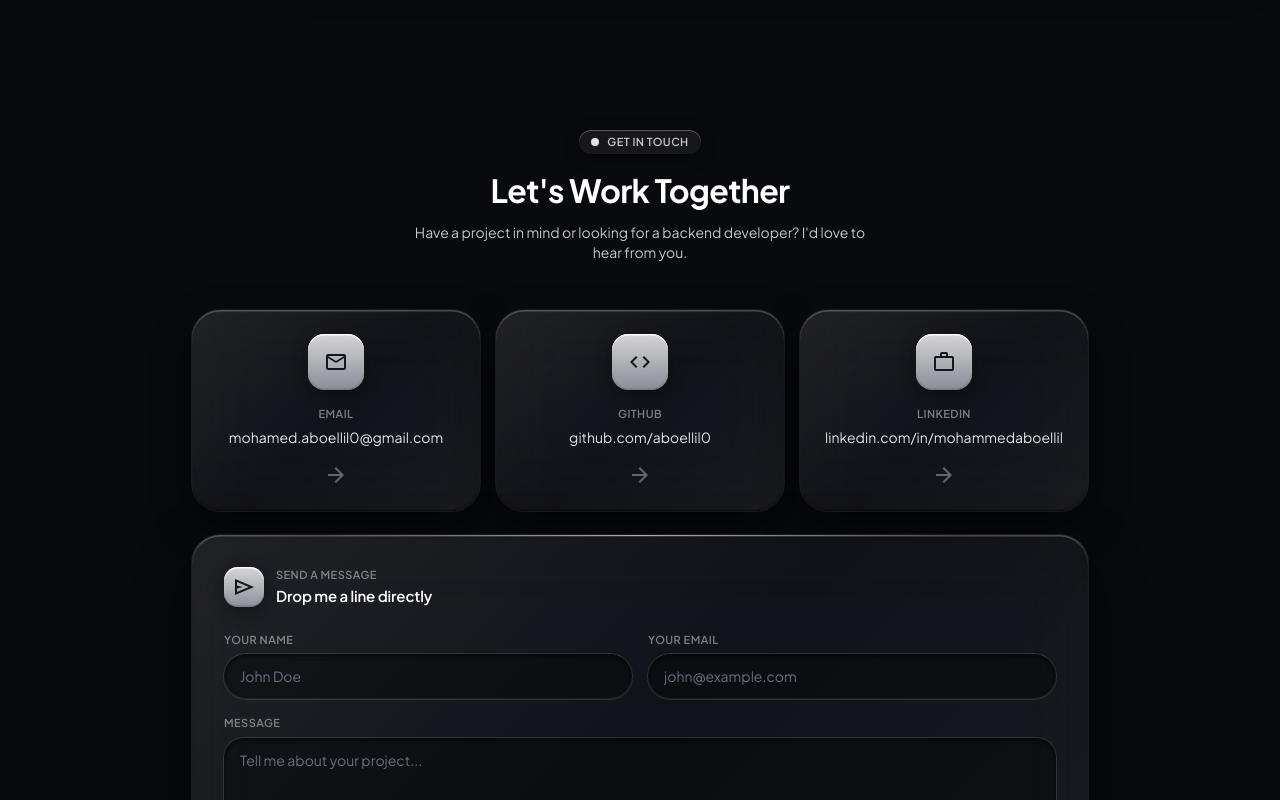
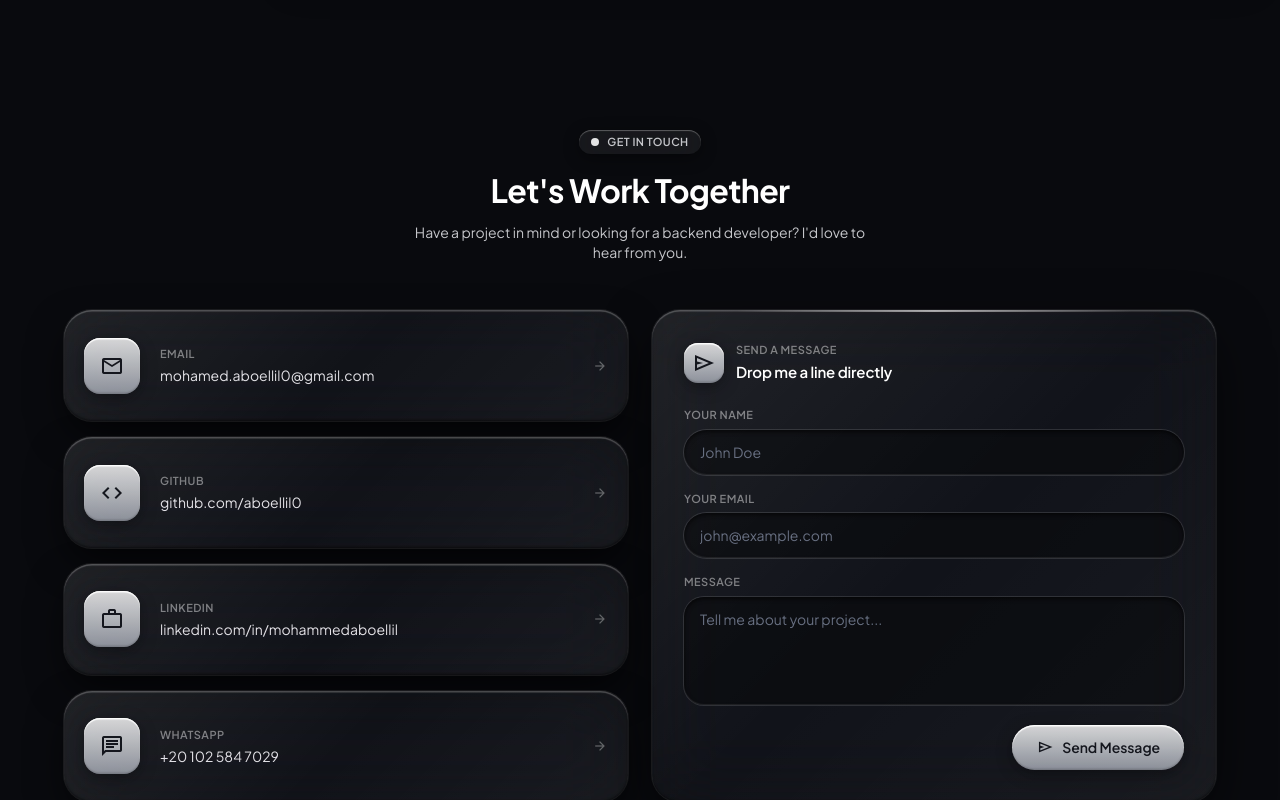
Before and after one commit to aboellil0/glassy-portfolio, a Next.js app: page / in a window 1280 px wide. Shown: the part 2880-3680 px from the top of the page. Built offline with nearby package versions, Linux system fonts and the light colour scheme.

Commit message:
feat: implement contact section with inquiry form and contact method list

```diff
--- a/src/components/Contact.tsx
+++ b/src/components/Contact.tsx
@@ -21,7 +21,7 @@ export default function Contact() {
   return (
     <section id="contact" className="relative z-10 w-full py-20 px-4 sm:px-6 lg:px-8 overflow-hidden">
 
-      <div className="max-w-4xl mx-auto relative z-10">
+      <div className="max-w-6xl mx-auto relative z-10">
 
         {/* Section Header */}
         <div className="text-center mb-12">
@@ -46,15 +46,18 @@ export default function Contact() {
           </p>
         </div>
 
-        {/* Contact Method Cards */}
-        <div className="grid grid-cols-1 sm:grid-cols-3 gap-4 mb-6">
+        {/* Two-column layout: contact cards left, form right */}
+        <div className="grid grid-cols-1 lg:grid-cols-2 gap-6 items-stretch">
+
+          {/* LEFT — Contact Method Cards stacked vertically */}
+          <div className="flex flex-col gap-4 h-full">
             {contactMethods.map((method, index) => (
               <a
                 key={index}
                 href={method.href}
                 target={method.href.startsWith('http') ? '_blank' : undefined}
                 rel={method.href.startsWith('http') ? 'noopener noreferrer' : undefined}
-              className="group flex flex-col items-center gap-4 p-6 text-center transition-all duration-300"
+                className="group flex items-center gap-5 p-5 transition-all duration-300 flex-1"
                 style={{
                   borderRadius: '1.75rem',
                   background: 'linear-gradient(135deg, rgba(255,255,255,0.10) 0%, rgba(255,255,255,0.04) 50%, rgba(255,255,255,0.07) 100%)',
@@ -68,9 +71,9 @@ export default function Contact() {
                   (e.currentTarget as HTMLElement).style.background = 'linear-gradient(135deg, rgba(255,255,255,0.10) 0%, rgba(255,255,255,0.04) 50%, rgba(255,255,255,0.07) 100%)'
                 }}
               >
-              {/* Icon container — elevated "active pill" style */}
+                {/* Icon — active milk pill */}
                 <div
-                className="w-14 h-14 flex items-center justify-center"
+                  className="shrink-0 w-14 h-14 flex items-center justify-center"
                   style={{
                     borderRadius: '1rem',
                     background: 'linear-gradient(180deg, rgba(255,255,255,0.82) 0%, rgba(200,206,218,0.65) 100%)',
@@ -81,22 +84,26 @@ export default function Contact() {
                     {method.icon}
                   </span>
                 </div>
-              <div>
-                <p style={{ fontSize: 11, fontWeight: 600, letterSpacing: '0.04em', textTransform: 'uppercase', color: 'rgba(255,255,255,0.45)', marginBottom: 4 }}>
+
+                {/* Text */}
+                <div className="flex-1 min-w-0">
+                  <p style={{ fontSize: 11, fontWeight: 600, letterSpacing: '0.04em', textTransform: 'uppercase', color: 'rgba(255,255,255,0.45)', marginBottom: 3 }}>
                     {method.label}
                   </p>
-                <p style={{ fontSize: 14, color: '#e3e2e7', lineHeight: '20px' }} className="group-hover:text-white transition-colors">
+                  <p className="truncate group-hover:text-white transition-colors" style={{ fontSize: 14, color: '#e3e2e7', lineHeight: '20px' }}>
                     {method.value}
                   </p>
                 </div>
-              <span className="material-symbols-outlined text-[16px] group-hover:translate-x-1 transition-all duration-200" style={{ color: 'rgba(255,255,255,0.35)' }}>
+
+                {/* Arrow */}
+                <span className="material-symbols-outlined shrink-0 group-hover:translate-x-1 transition-all duration-200" style={{ fontSize: 16, color: 'rgba(255,255,255,0.35)' }}>
                   arrow_forward
                 </span>
               </a>
             ))}
           </div>
 
-        {/* Contact Form — Liquid Glass Card */}
+          {/* RIGHT — Contact Form Liquid Glass Card */}
           <div
             style={{
               borderRadius: '1.75rem',
@@ -108,7 +115,7 @@ export default function Contact() {
               overflow: 'hidden',
             }}
           >
-          {/* Top specular sheen line */}
+            {/* Top specular sheen */}
             <div
               style={{
                 position: 'absolute',
@@ -125,7 +132,7 @@ export default function Contact() {
             {/* Card header */}
             <div className="flex items-center gap-3 mb-6">
               <div
-              className="w-10 h-10 flex items-center justify-center"
+                className="w-10 h-10 flex items-center justify-center shrink-0"
                 style={{
                   borderRadius: '0.875rem',
                   background: 'linear-gradient(180deg, rgba(255,255,255,0.82) 0%, rgba(200,206,218,0.65) 100%)',
@@ -146,13 +153,9 @@ export default function Contact() {
 
             <form onSubmit={handleSubmit} style={{ display: 'flex', flexDirection: 'column', gap: '1rem' }}>
 
-            <div className="grid grid-cols-1 sm:grid-cols-2 gap-4">
               {/* Name */}
               <div style={{ display: 'flex', flexDirection: 'column', gap: 6 }}>
-                <label
-                  htmlFor="contact-name"
-                  style={{ fontSize: 11, fontWeight: 600, letterSpacing: '0.04em', textTransform: 'uppercase', color: 'rgba(255,255,255,0.45)' }}
-                >
+                <label htmlFor="contact-name" style={{ fontSize: 11, fontWeight: 600, letterSpacing: '0.04em', textTransform: 'uppercase', color: 'rgba(255,255,255,0.45)' }}>
                   Your Name
                 </label>
                 <input
@@ -163,16 +166,10 @@ export default function Contact() {
                   value={formData.name}
                   onChange={e => setFormData(p => ({ ...p, name: e.target.value }))}
                   style={{
-                    width: '100%',
-                    padding: '12px 16px',
-                    borderRadius: '9999px',
+                    width: '100%', padding: '12px 16px', borderRadius: '9999px',
                     background: 'rgba(0,0,0,0.35)',
                     boxShadow: 'inset 0 2px 4px rgba(0,0,0,0.6), inset 0 -1px 1px rgba(255,255,255,0.1), 0 0 0 1px rgba(255,255,255,0.12)',
-                    border: 'none',
-                    outline: 'none',
-                    color: '#fff',
-                    fontSize: 14,
-                    boxSizing: 'border-box',
+                    border: 'none', outline: 'none', color: '#fff', fontSize: 14, boxSizing: 'border-box',
                   }}
                   className="contact-input"
                 />
@@ -180,10 +177,7 @@ export default function Contact() {
 
               {/* Email */}
               <div style={{ display: 'flex', flexDirection: 'column', gap: 6 }}>
-                <label
-                  htmlFor="contact-email"
-                  style={{ fontSize: 11, fontWeight: 600, letterSpacing: '0.04em', textTransform: 'uppercase', color: 'rgba(255,255,255,0.45)' }}
-                >
+                <label htmlFor="contact-email" style={{ fontSize: 11, fontWeight: 600, letterSpacing: '0.04em', textTransform: 'uppercase', color: 'rgba(255,255,255,0.45)' }}>
                   Your Email
                 </label>
                 <input
@@ -194,28 +188,18 @@ export default function Contact() {
                   value={formData.email}
                   onChange={e => setFormData(p => ({ ...p, email: e.target.value }))}
                   style={{
-                    width: '100%',
-                    padding: '12px 16px',
-                    borderRadius: '9999px',
+                    width: '100%', padding: '12px 16px', borderRadius: '9999px',
                     background: 'rgba(0,0,0,0.35)',
                     boxShadow: 'inset 0 2px 4px rgba(0,0,0,0.6), inset 0 -1px 1px rgba(255,255,255,0.1), 0 0 0 1px rgba(255,255,255,0.12)',
-                    border: 'none',
-                    outline: 'none',
-                    color: '#fff',
-                    fontSize: 14,
-                    boxSizing: 'border-box',
+                    border: 'none', outline: 'none', color: '#fff', fontSize: 14, boxSizing: 'border-box',
                   }}
                   className="contact-input"
                 />
               </div>
-            </div>
 
               {/* Message */}
               <div style={{ display: 'flex', flexDirection: 'column', gap: 6 }}>
-              <label
-                htmlFor="contact-message"
-                style={{ fontSize: 11, fontWeight: 600, letterSpacing: '0.04em', textTransform: 'uppercase', color: 'rgba(255,255,255,0.45)' }}
-              >
+                <label htmlFor="contact-message" style={{ fontSize: 11, fontWeight: 600, letterSpacing: '0.04em', textTransform: 'uppercase', color: 'rgba(255,255,255,0.45)' }}>
                   Message
                 </label>
                 <textarea
@@ -226,24 +210,17 @@ export default function Contact() {
                   value={formData.message}
                   onChange={e => setFormData(p => ({ ...p, message: e.target.value }))}
                   style={{
-                  width: '100%',
-                  padding: '12px 16px',
-                  borderRadius: '1.25rem',
+                    width: '100%', padding: '12px 16px', borderRadius: '1.25rem',
                     background: 'rgba(0,0,0,0.35)',
                     boxShadow: 'inset 0 2px 4px rgba(0,0,0,0.6), inset 0 -1px 1px rgba(255,255,255,0.1), 0 0 0 1px rgba(255,255,255,0.12)',
-                  border: 'none',
-                  outline: 'none',
-                  color: '#fff',
-                  fontSize: 14,
-                  resize: 'none',
-                  boxSizing: 'border-box',
-                  fontFamily: 'inherit',
+                    border: 'none', outline: 'none', color: '#fff', fontSize: 14,
+                    resize: 'none', boxSizing: 'border-box', fontFamily: 'inherit',
                   }}
                   className="contact-input"
                 />
               </div>
 
-            {/* Footer row */}
+              {/* Footer */}
               <div style={{ display: 'flex', alignItems: 'center', justifyContent: 'space-between', marginTop: 4 }}>
                 {sent ? (
                   <span style={{ display: 'flex', alignItems: 'center', gap: 6, fontSize: 13, color: '#4ade80' }}>
@@ -251,22 +228,15 @@ export default function Contact() {
                     Opening your mail client…
                   </span>
                 ) : <span />}
-
-              {/* Active Glass Pill Submit Button — matching design spec */}
                 <button
                   type="submit"
                   className="flex items-center gap-2 active:scale-95 transition-all"
                   style={{
-                  padding: '12px 24px',
-                  borderRadius: '9999px',
+                    padding: '12px 24px', borderRadius: '9999px',
                     background: 'linear-gradient(180deg, rgba(255,255,255,0.82) 0%, rgba(200,206,218,0.65) 100%)',
                     boxShadow: 'inset 0 1.5px 1px rgba(255,255,255,0.95), inset 0 -1.5px 1.5px rgba(0,0,0,0.15), 0 4px 16px rgba(0,0,0,0.35)',
-                  border: 'none',
-                  cursor: 'pointer',
-                  color: '#14161d',
-                  fontSize: 14,
-                  fontWeight: 600,
-                  letterSpacing: '-0.005em',
+                    border: 'none', cursor: 'pointer', color: '#14161d',
+                    fontSize: 14, fontWeight: 600, letterSpacing: '-0.005em',
                   }}
                 >
                   <span className="material-symbols-outlined" style={{ fontSize: 18 }}>send</span>
@@ -274,6 +244,8 @@ export default function Contact() {
                 </button>
               </div>
             </form>
+          </div>
+
         </div>
       </div>
 
--- a/src/data/contact.ts
+++ b/src/data/contact.ts
@@ -24,4 +24,10 @@ export const contactMethods: ContactMethod[] = [
     href: "https://linkedin.com/in/mohammedaboellil",
     icon: "work",
   },
+  {
+    label: "WhatsApp",
+    value: "+20 102 584 7029",
+    href: "https://wa.me/201025847029",
+    icon: "chat",
+  },
 ];
```
Lines whose indentation alone changed are shown as unchanged.
